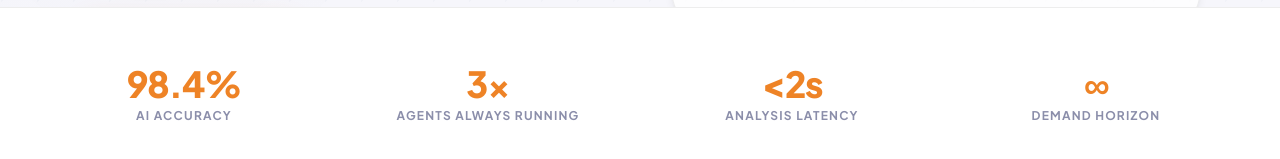
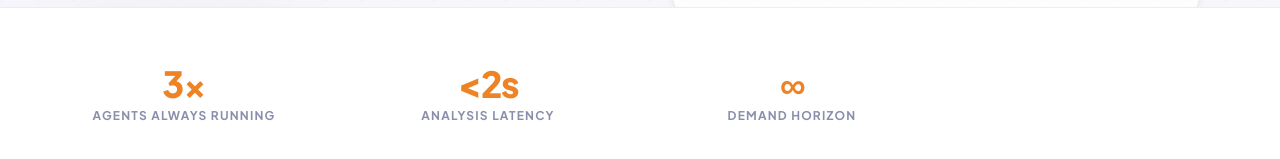
Before and after one commit to JARVIS-28/agentic-canteen-dss, a Next.js app in the folder frontend/: page / in a window 1280 px wide. Shown: the part 793-952 px from the top of the page. Built offline with nearby package versions, Linux system fonts and the light colour scheme; no server answers.

Commit message:
small ui modification

```diff
--- a/frontend/app/page.tsx
+++ b/frontend/app/page.tsx
@@ -249,7 +249,7 @@ export default function HomePage() {
       <section className="relative z-20 py-14 px-6 md:px-12" style={{ borderTop: "1px solid var(--border-base)", borderBottom: "1px solid var(--border-base)", background: "var(--bg-card)" }}>
         <div className="max-w-7xl mx-auto grid grid-cols-2 md:grid-cols-4 gap-8">
           {[
-            { val: "98.4%", label: "AI Accuracy" },
+            // { val: "98.4%", label: "AI Accuracy" },
             { val: "3×", label: "Agents Always Running" },
             { val: "<2s", label: "Analysis Latency" },
             { val: "∞", label: "Demand Horizon" },
```
